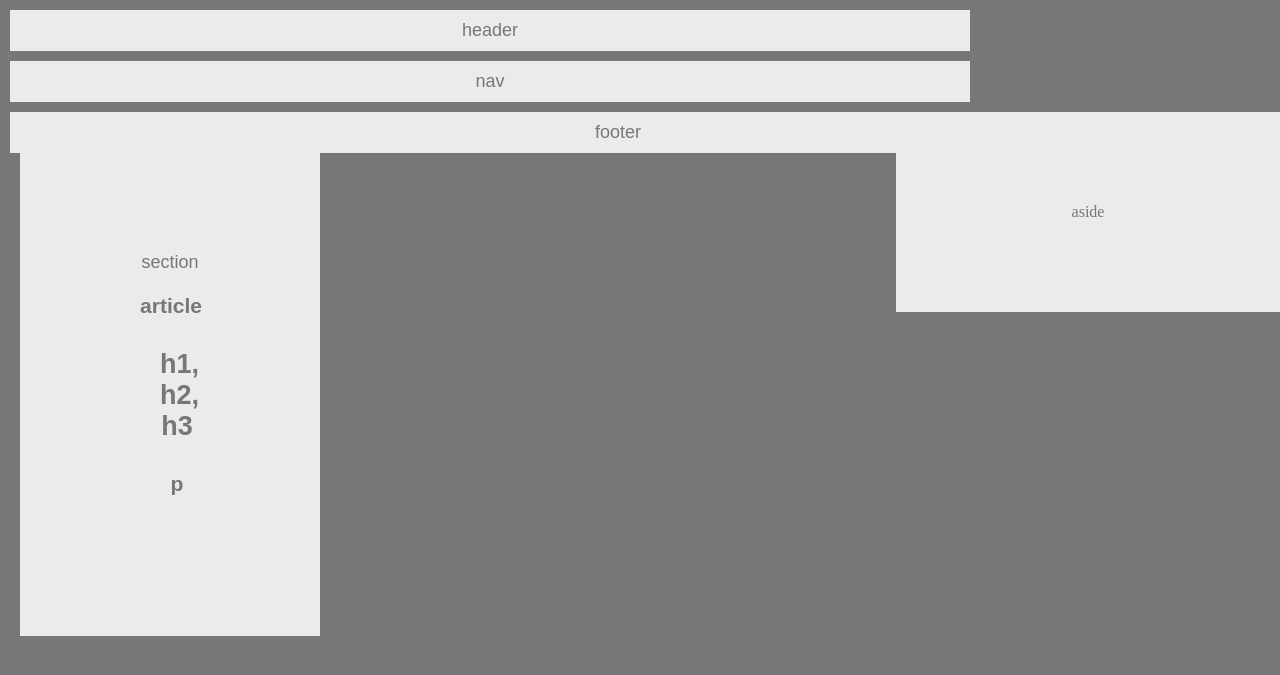
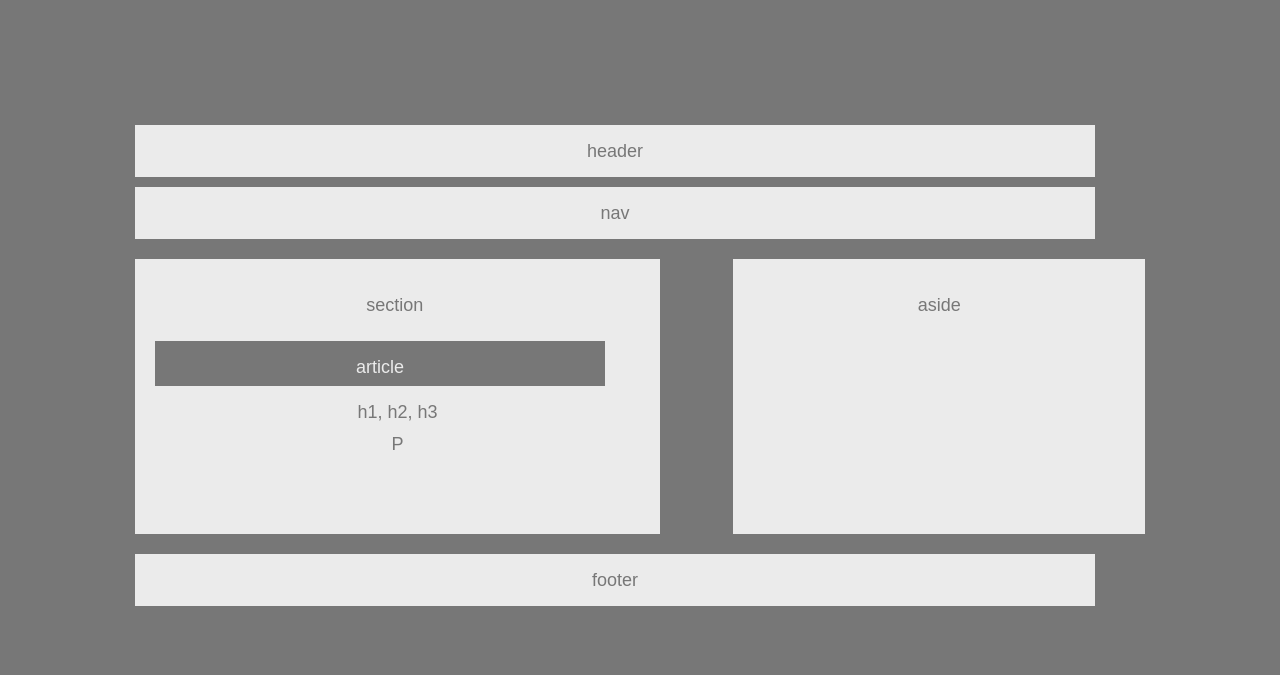
Before and after one commit to kregister/HW-Wireframe, a PHP site: page / in a window 1280 px wide. Shown: the top 675 px of the page. Run offline with PHP 8.4, Linux system fonts and the light colour scheme.

Commit message:
update HW

```diff
--- a/index.html
+++ b/index.html
@@ -9,30 +9,34 @@
 
 	<body>
 
-		<header class="hnf">header
-		</header>
+	<header><p class="hnf">header</p>
+	</header>
 
-		<nav class="hnf"> nav
-		</nav>
+	<nav class="hnf"> nav
+	</nav>
 
-			<section>section
+		<section>
 
+			<heading><p>section</p>
 
-				<article>
+				<div>
+					<div><heading id="article">article</heading>
+						<div class="subcontent">h1, h2, h3</div>
+						<div class="subcontent">P </div>
+					</div>
+				</div>
 
-					<heading><h1>article</h1>
-						<h2>h1, h2, h3</h3>
-						<h3>p</h3>
-					</heading>
+			</heading>
 
-				</article>
+		</section>
 
-			</section>
+		<aside><p>aside</p>
+		</aside>
 
-			<aside class="clear"> <p>aside</p>
-			</aside>
+		<div class="clear"></div>
 
-		<footer class="hnf"> footer </footer>
+		<footer><p class="hnf">footer</p>
+		</footer>
 
 	</body>
 
--- a/style.css
+++ b/style.css
@@ -6,14 +6,8 @@
 body {
 
 	background-color: #777;
-	margin: auto;
-
-	/*width: 960px;*/
-
-	/*margin-top: _px;*/
-	/*margin-right: _px;*/
-	/*margin-bottom: _px;*/
-	/*margin-left: _px;*/
+	margin: 125px;
+	line-height: 32px;
 }
 
 .hnf {
@@ -21,6 +15,7 @@ body {
 	color:  #777;
 	font-size: 18px;
 	font-family: 'Arial', 'Helvetica Neue', Helvetica, sans-serif;
+	display: block;
 	width: 960px;
 	padding:  10px;
 	margin: 10px;
@@ -31,10 +26,13 @@ section {
 	color:  #777;
 	font-size: 18px;
 	font-family: 'Arial', 'Helvetica Neue', Helvetica, sans-serif;
-	width: 300px;
-	padding:  120px;
-	margin: 20px;
+	display: block;
+	width: 525px;
+	height: 275px;
+	padding:  10px;
+	margin: 10px;
 	float: left;
+	/*overflow: auto;*/
 }
 
 /*heading {*/
@@ -48,45 +46,60 @@ section {
 	margin: auto;
 }
 
-h1 {
-
-	background: #777777;
-	color: #ebebeb;
-	font-family: 'Arial', 'Helvetica Neue', Helvetica, sans-serif;
-	width: 90%;
-	padding: 100px;
-	margin: 10px;
-}
-
-h2 {
+.subcontent {
 
 	background: #ebebeb;
 	color: #777;
+	font-size: 18px;
+	text-align: center;
 	font-family: 'Arial', 'Helvetica Neue', Helvetica, sans-serif;
-	width: 90%;
+	display: block;
+	width: 95%;
+	height: 50px;
 	padding: 10px;
 	margin: 10px;
 }
 
-h3 {
+p {
 
 	background: #ebebeb;
 	color: #777;
+	font-size: 18px;
+	text-align: center;
 	font-family: 'Arial', 'Helvetica Neue', Helvetica, sans-serif;
-	width: 90%;
+	display: block;
+	width: 95%;
 	padding: 10px;
 	margin: 10px;
+}
+
+#article {
+
+	background-color: #777;
+	color: #ebebeb;
+	text-align: center;
+	font-family: 'Arial', 'Helvetica Neue', Helvetica, sans-serif;
+	display: block;
+	width: 450px;
+	height: 45px;
+	padding: 10px;
+	margin: 10px;
+	/*overflow: auto;*/
 }
 
 aside {
 	background: #ebebeb;
 	color:  #777;
-	text-align: top;
-	width: 30%;
-	padding:  75px;
-	margin: auto;
+	text-align: top-center;
+	font-family: 'Arial', 'Helvetica Neue', Helvetica, sans-serif;
+	display: block;
+	width: 40%;
+	height: 275px;
+	padding:  10px;
+	margin: 10px;
 	float: right;
+	overflow: auto;
 }
 
-/*.clear {*/
+.clear {
       clear: both;
```
